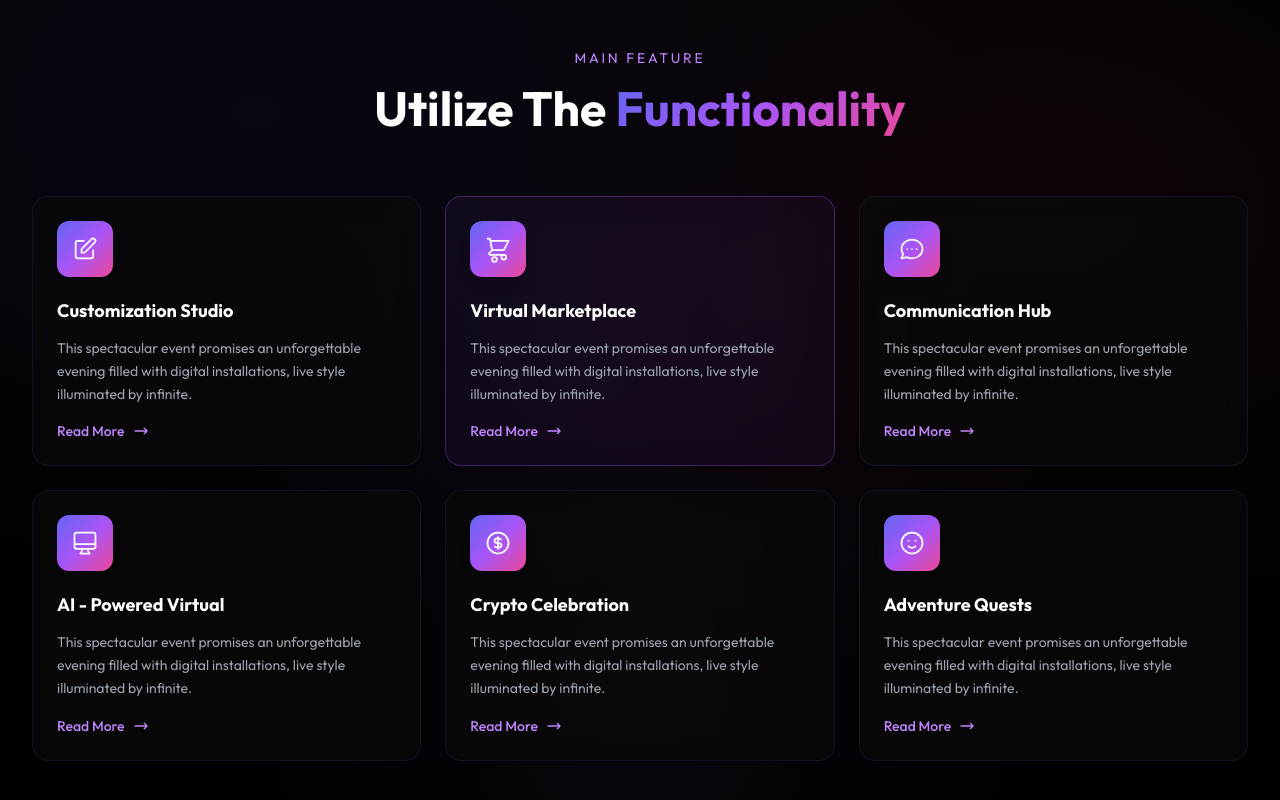
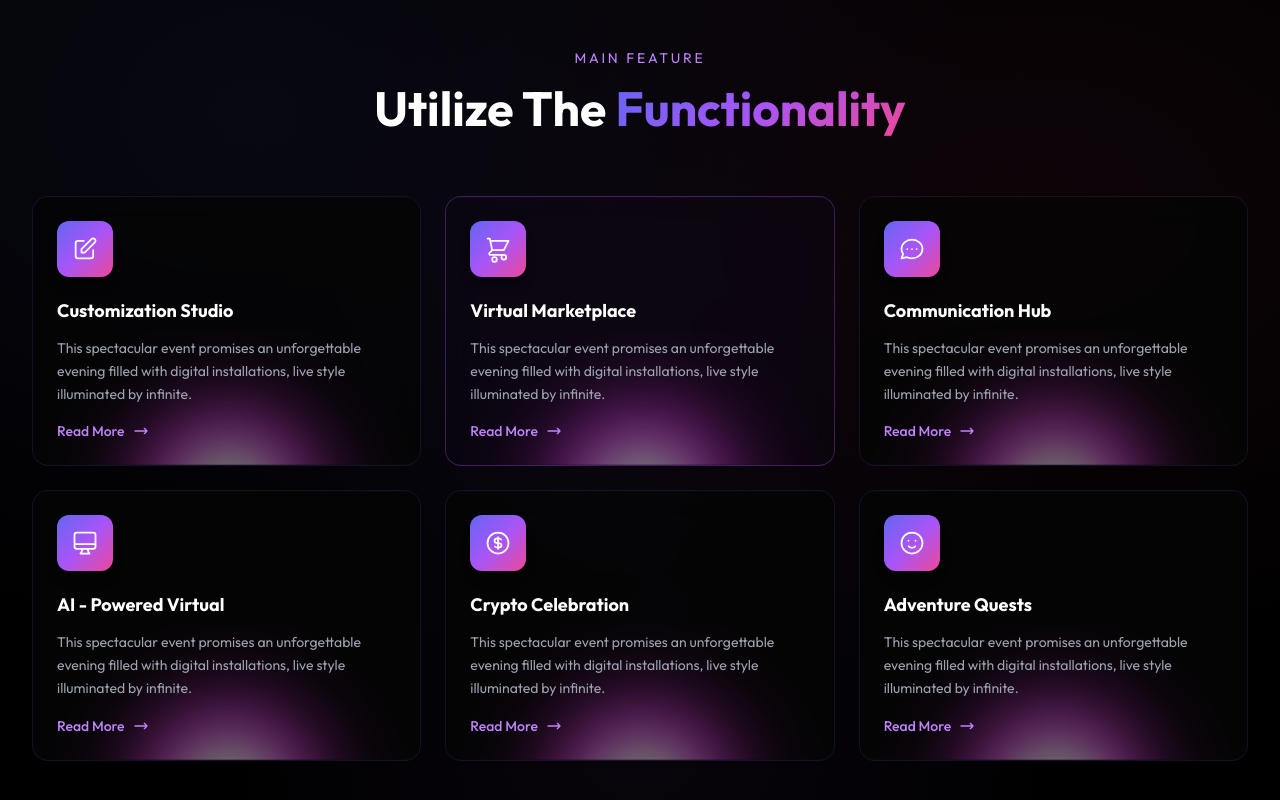
Before and after one commit to madhumithadasarathy/meta_nexus, a React (Vite) app: page / in a window 1280 px wide. Shown: the part 880-1680 px from the top of the page. Built offline with nearby package versions, Linux system fonts and the light colour scheme.

Commit message:
Add cardbg.svg as background image for feature cards

```diff
--- a/src/components/Features.jsx
+++ b/src/components/Features.jsx
@@ -74,9 +74,17 @@ const Features = () => {
                             key={i}
                             variants={cardVariants}
                             whileHover={{ y: -8, transition: { duration: 0.3 } }}
-                            className={`glass-card p-6 group cursor-pointer ${f.featured ? 'border-purple-500/30' : ''}`}
+                            className={`glass-card p-0 group cursor-pointer relative overflow-hidden ${f.featured ? 'border-purple-500/30' : ''}`}
                             style={f.featured ? { background: 'rgba(168, 85, 247, 0.06)' } : {}}
                         >
+                            {/* Card Background Image */}
+                            <img
+                                src="/images/cardbg.svg"
+                                alt=""
+                                className="absolute inset-0 w-full h-full object-cover opacity-40 group-hover:opacity-60 transition-opacity duration-500"
+                            />
+                            {/* Card Content */}
+                            <div className="relative z-10 p-6">
                                 <div
                                     className="w-14 h-14 rounded-xl flex items-center justify-center mb-5 text-white transition-transform duration-300 group-hover:scale-110 shadow-lg"
                                     style={{ background: 'linear-gradient(135deg, #6366f1, #a855f7, #ec4899)' }}
@@ -91,6 +99,7 @@ const Features = () => {
                                         <path strokeLinecap="round" strokeLinejoin="round" strokeWidth={2} d="M17 8l4 4m0 0l-4 4m4-4H3" />
                                     </svg>
                                 </button>
+                            </div>
                         </motion.div>
                     ))}
                 </motion.div>
```
Also changed, not shown: public/images/cardbg.svg (added). Lines whose indentation alone changed are shown as unchanged.
